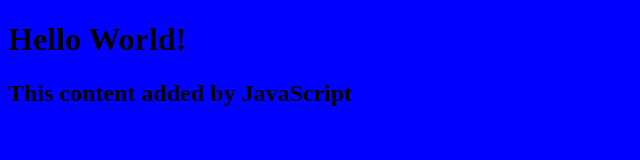
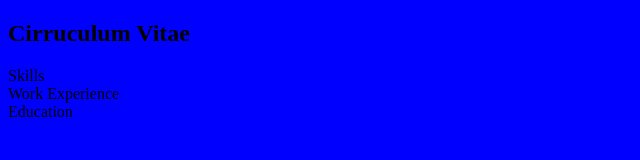
Before and after one commit to jallegretta/gitHome, a plain HTML site: page index.html in a window 1280 px wide. Shown: the whole page, without its empty margins (0-640 px from the left). Drawn offline with Linux system fonts and the light colour scheme.

Commit message:
initial html

```diff
--- a/index.html
+++ b/index.html
@@ -1,11 +1,17 @@
 <!DOCTYPE html>
 <html lang="en">
   <head>
+    <script src="script.js"></script>
     <link rel="stylesheet" href="style.css">
-    <title>My Website</title>
+    <title>Jared Allegretta</title>
+    <h2>Cirruculum Vitae</h2>
   </head>
   <body>
-    <h1>Hello World!</h1>
-    <script src="script.js"></script>
+    <section class="container">
+        <div class="container skills">Skills</div>
+        <div class="container work">Work Experience</div>
+        <div class="container education">Education</div>
+    </section>
+
   </body>
 </html>
```
